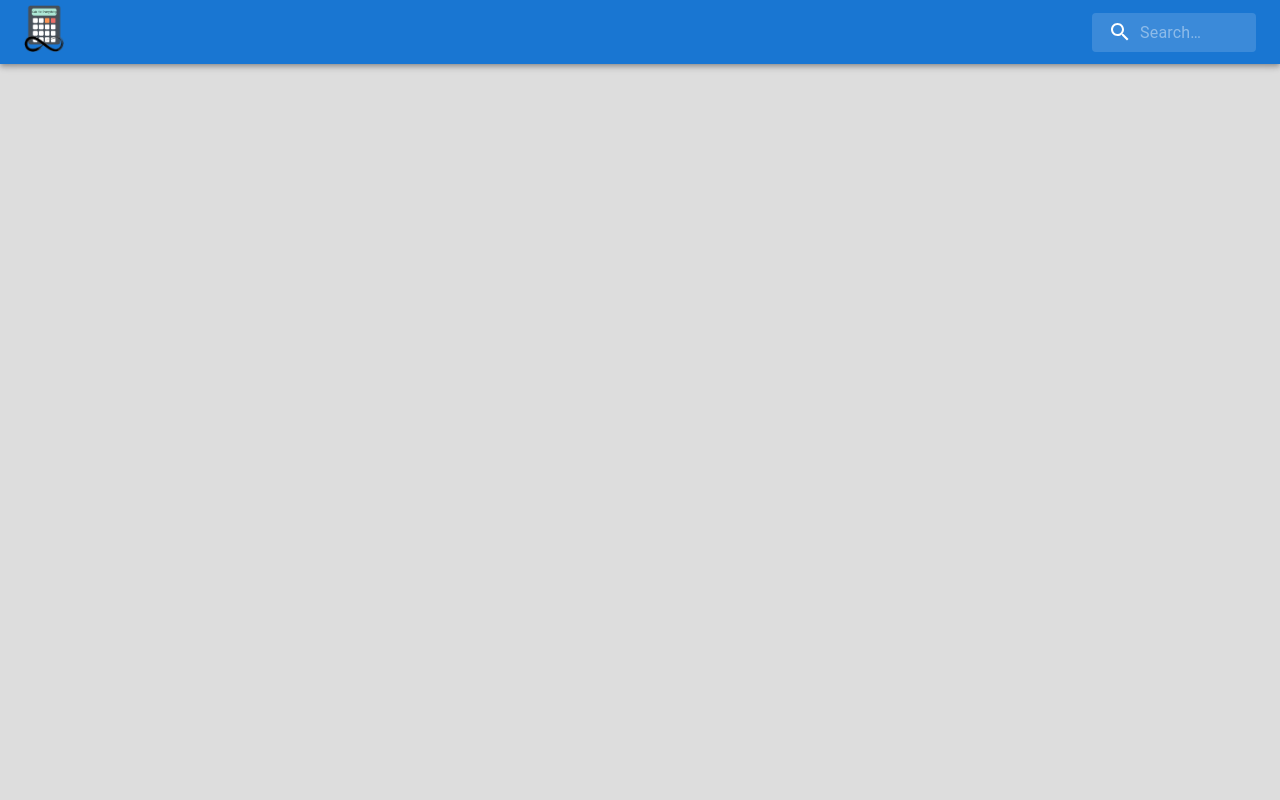
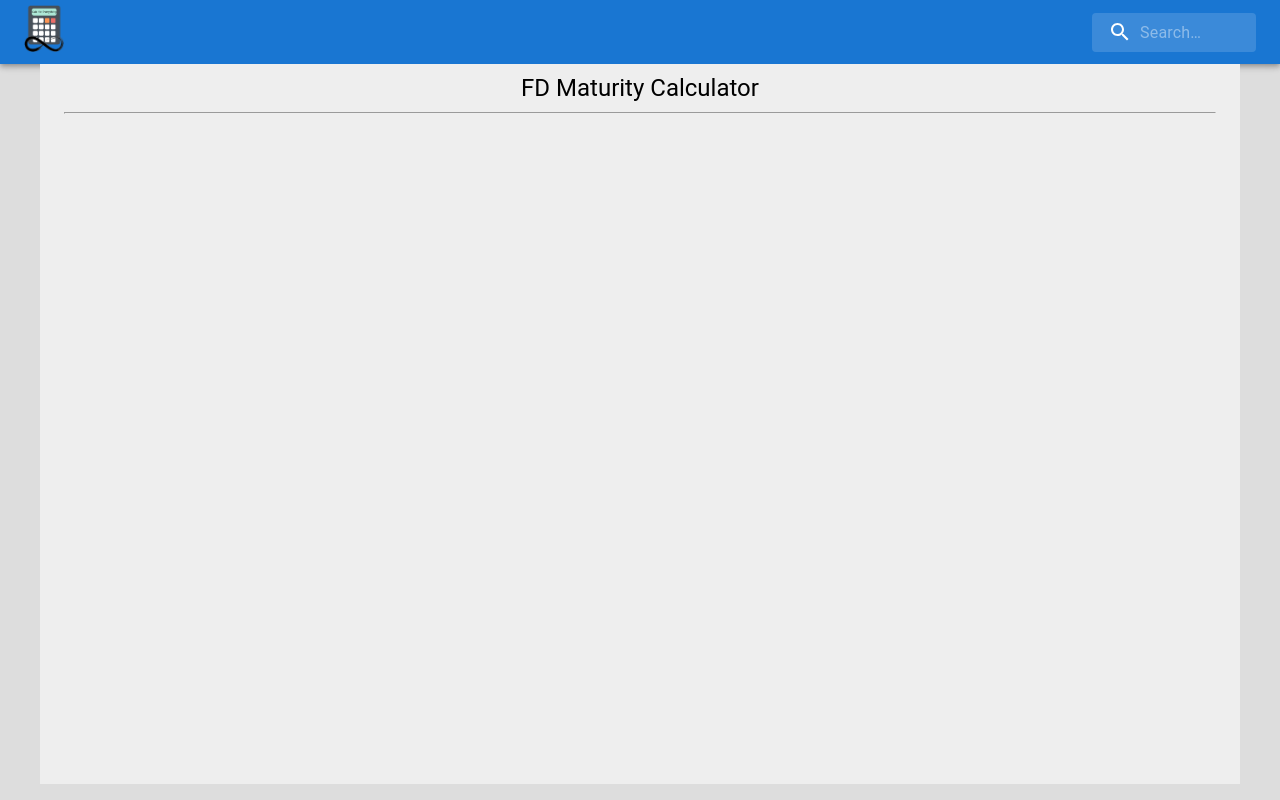
Before and after one commit to SarthakKeshari/calc_for_everything, a React (Create React App) app in the folder calculators/: page /fdmaturitycalc in a window 1280 px wide. Before the commit this address had no page. Built offline with nearby package versions, Linux system fonts and the light colour scheme.

Commit message:
Added folders for contribution

```diff
--- a/calculators/src/App.js
+++ b/calculators/src/App.js
@@ -33,6 +33,7 @@ import MainFirstOrderDifferentialEqSolver from './mathematical/first_order_diffe
 import MainAgeCalculator from './health/age_calculator/MainAgeCalculator';
 import MainBinarySubstractor from './computer_science/BinarySubstractor/MainBinarySubstractor';
 import MainNumberTypeFinder from './computer_science/number_type_finder/MainNumberTypeFinder';
+import MainFDMaturityCalc from './finance/fd_maturity_calculator/MainFDMaturityCalc';
 
 function App() {
   return (
@@ -71,6 +72,8 @@ function App() {
             <Route path="matrixadjoint" element={<MainMatrixAdjoint />} />
             <Route path="matrixdeterminant" element={<MainMatrixDeterminant />} />
             <Route path="firstorderdifferentialeqsolver" element={<MainFirstOrderDifferentialEqSolver />} />
+            {/* Finance */}
+            <Route path="fdmaturitycalc" element={<MainFDMaturityCalc />} />
             {/* Health */}
             <Route path="bmi" element={<MainBMI />} />
             <Route path="bmr" element={<MainBMR />} />
--- a/calculators/src/Home.js
+++ b/calculators/src/Home.js
@@ -43,6 +43,12 @@ export default function Home() {
             <HomeGridItem calcName="First Order Differential Equation Solver" path="/firstorderdifferentialeqsolver"/>
         </Grid>
         <br/>
+        <Typography pt={1} variant='h5'>Finance</Typography>
+        <hr/>
+        <Grid container rowSpacing={2} columnSpacing={{ xs: 1, sm: 2, md: 3 }} padding={1}>
+            <HomeGridItem calcName="FD Maturity Calculator" path="/fdmaturitycalc"/>
+        </Grid>
+        <br/>
         <Typography pt={1} variant='h5'>Health</Typography>
         <hr/>
         <Grid container rowSpacing={2} columnSpacing={{ xs: 1, sm: 2, md: 3 }} padding={1}>
@@ -51,6 +57,7 @@ export default function Home() {
             <HomeGridItem calcName="Body Fat" path="/bodyfat"/>
             <HomeGridItem calcName="Age Calculator" path="/agecalculator"/>
         </Grid>
+        <br/>
     </Container>
   );
 }
--- /dev/null
+++ b/calculators/src/finance/fd_maturity_calculator/MainFDMaturityCalc.js
@@ -0,0 +1,14 @@
+import React from 'react';
+import { Container, Typography } from '@mui/material';
+
+function MainFDMaturityCalc(){
+    return(
+        <Container maxWidth="lg" sx={{ bgcolor: '#eeeeee', minHeight: '90vh', paddingY:"10" }}>
+            <Typography pt={1} variant='h5' sx = {{textAlign: "center"}}>FD Maturity Calculator</Typography>
+            <hr/>
+            <br/>
+        </Container>
+    )
+}
+
+export default MainFDMaturityCalc;
```
